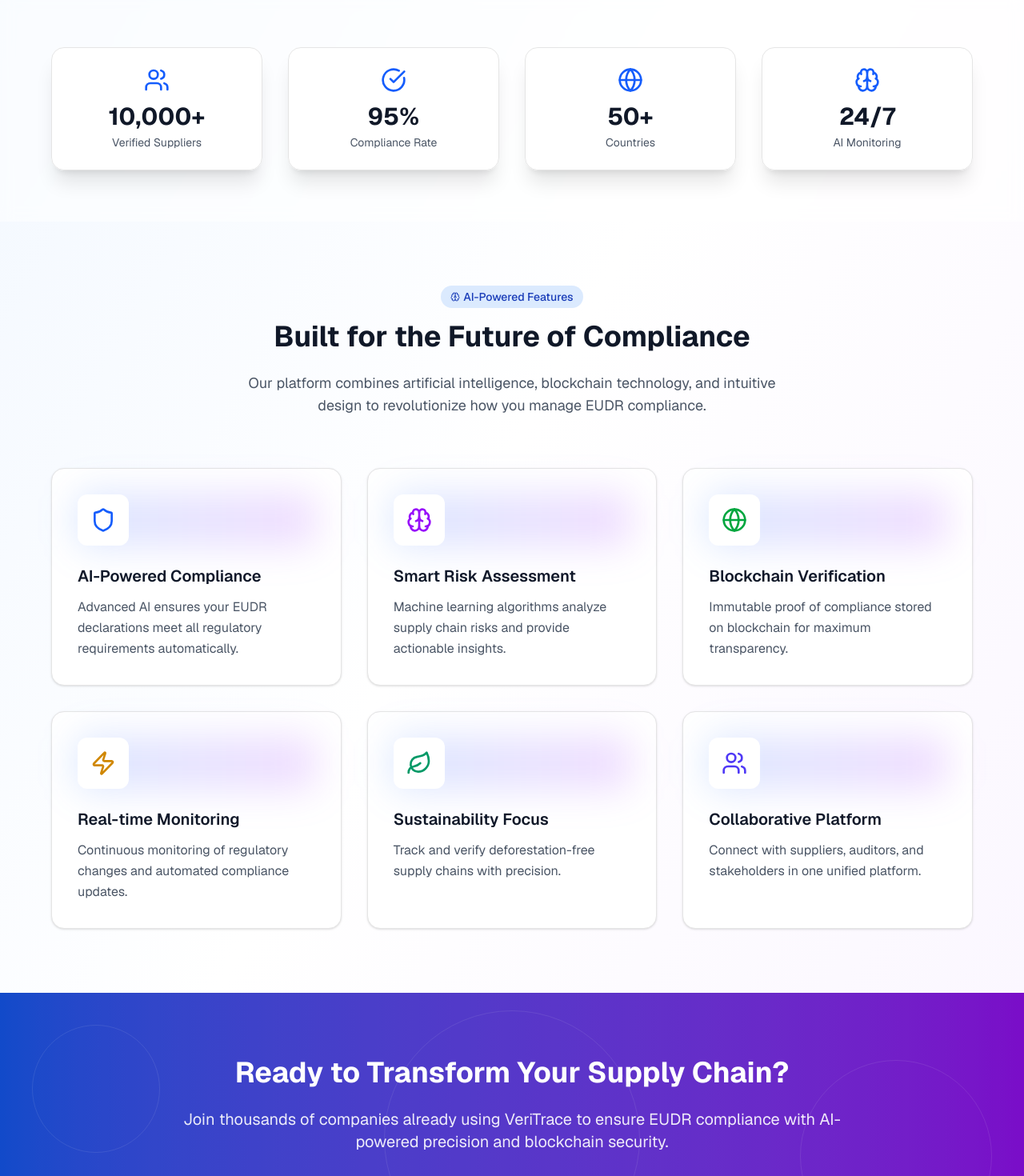
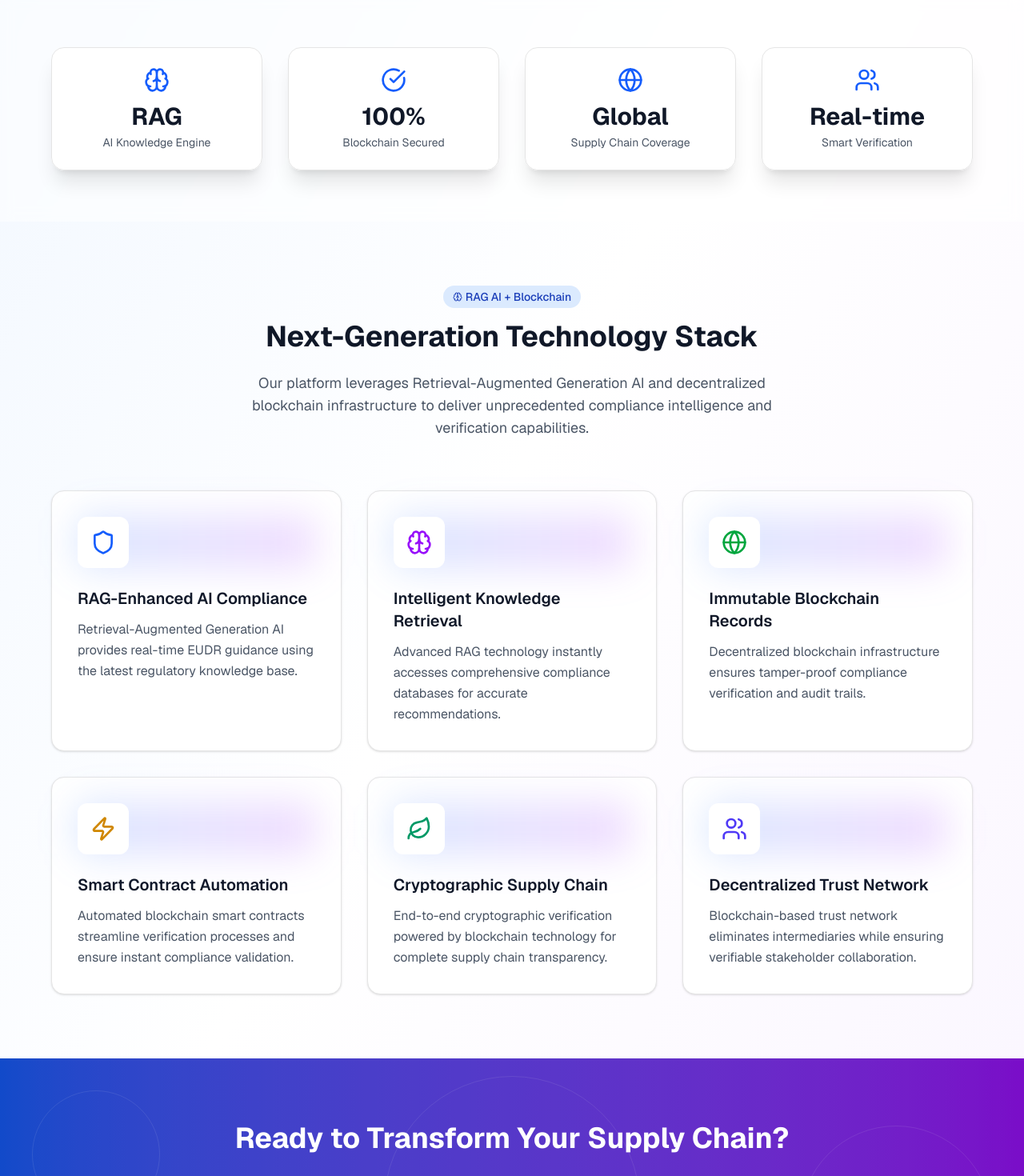
Before and after one commit to satriadhm/veritrace, a Next.js app: page /landing in a window 1280 px wide. Shown: the part 600-2070 px from the top of the page at 80% size. Built offline with nearby package versions, Linux system fonts and the light colour scheme.

Commit message:
fix: landing page

```diff
--- a/src/components/organisms/LandingPage.tsx
+++ b/src/components/organisms/LandingPage.tsx
@@ -22,47 +22,47 @@ const LandingPage: React.FC = () => {
   const features = [
     {
       icon: Shield,
-      title: 'AI-Powered Compliance',
-      description: 'Advanced AI ensures your EUDR declarations meet all regulatory requirements automatically.',
+      title: 'RAG-Enhanced AI Compliance',
+      description: 'Retrieval-Augmented Generation AI provides real-time EUDR guidance using the latest regulatory knowledge base.',
       color: 'text-blue-600 dark:text-blue-400'
     },
     {
       icon: Brain,
-      title: 'Smart Risk Assessment',
-      description: 'Machine learning algorithms analyze supply chain risks and provide actionable insights.',
+      title: 'Intelligent Knowledge Retrieval',
+      description: 'Advanced RAG technology instantly accesses comprehensive compliance databases for accurate recommendations.',
       color: 'text-purple-600 dark:text-purple-400'
     },
     {
       icon: Globe,
-      title: 'Blockchain Verification',
-      description: 'Immutable proof of compliance stored on blockchain for maximum transparency.',
+      title: 'Immutable Blockchain Records',
+      description: 'Decentralized blockchain infrastructure ensures tamper-proof compliance verification and audit trails.',
       color: 'text-green-600 dark:text-green-400'
     },
     {
       icon: Zap,
-      title: 'Real-time Monitoring',
-      description: 'Continuous monitoring of regulatory changes and automated compliance updates.',
+      title: 'Smart Contract Automation',
+      description: 'Automated blockchain smart contracts streamline verification processes and ensure instant compliance validation.',
       color: 'text-yellow-600 dark:text-yellow-400'
     },
     {
       icon: Leaf,
-      title: 'Sustainability Focus',
-      description: 'Track and verify deforestation-free supply chains with precision.',
+      title: 'Cryptographic Supply Chain',
+      description: 'End-to-end cryptographic verification powered by blockchain technology for complete supply chain transparency.',
       color: 'text-emerald-600 dark:text-emerald-400'
     },
     {
       icon: Users,
-      title: 'Collaborative Platform',
-      description: 'Connect with suppliers, auditors, and stakeholders in one unified platform.',
+      title: 'Decentralized Trust Network',
+      description: 'Blockchain-based trust network eliminates intermediaries while ensuring verifiable stakeholder collaboration.',
       color: 'text-indigo-600 dark:text-indigo-400'
     }
   ];
 
   const stats = [
-    { number: '10,000+', label: 'Verified Suppliers', icon: Users },
-    { number: '95%', label: 'Compliance Rate', icon: CheckCircle },
-    { number: '50+', label: 'Countries', icon: Globe },
-    { number: '24/7', label: 'AI Monitoring', icon: Brain }
+    { number: 'RAG', label: 'AI Knowledge Engine', icon: Brain },
+    { number: '100%', label: 'Blockchain Secured', icon: CheckCircle },
+    { number: 'Global', label: 'Supply Chain Coverage', icon: Globe },
+    { number: 'Real-time', label: 'Smart Verification', icon: Users }
   ];
 
   return (
@@ -101,7 +101,7 @@ const LandingPage: React.FC = () => {
         <div className="max-w-4xl mx-auto">
           <Badge variant="neon" className="mb-6">
             <Sparkles className="h-3 w-3 mr-1" />
-            AI-Powered EUDR Compliance
+            RAG AI + Blockchain Technology
           </Badge>
 
           <h1 className="text-5xl md:text-6xl font-bold mb-6 bg-gradient-to-r from-gray-900 via-blue-600 to-purple-600 bg-clip-text text-transparent dark:from-gray-100 dark:via-blue-400 dark:to-purple-400">
@@ -111,8 +111,8 @@ const LandingPage: React.FC = () => {
           </h1>
 
           <p className="text-xl text-gray-600 dark:text-gray-300 mb-8 max-w-2xl mx-auto">
-            Leverage cutting-edge AI and blockchain technology to ensure seamless EUDR compliance
-            while building sustainable, deforestation-free supply chains.
+            Harness the power of Retrieval-Augmented Generation (RAG) AI and immutable blockchain technology
+            to revolutionize EUDR compliance with intelligent, decentralized verification systems.
           </p>
 
           <div className="flex flex-col sm:flex-row gap-4 justify-center">
@@ -158,14 +158,14 @@ const LandingPage: React.FC = () => {
           <div className="text-center mb-16">
             <Badge variant="info" className="mb-4">
               <Brain className="h-3 w-3 mr-1" />
-              AI-Powered Features
+              RAG AI + Blockchain
             </Badge>
             <h2 className="text-4xl font-bold text-gray-900 dark:text-gray-100 mb-6">
-              Built for the Future of Compliance
+              Next-Generation Technology Stack
             </h2>
             <p className="text-lg text-gray-600 dark:text-gray-300 max-w-2xl mx-auto">
-              Our platform combines artificial intelligence, blockchain technology, and intuitive design
-              to revolutionize how you manage EUDR compliance.
+              Our platform leverages Retrieval-Augmented Generation AI and decentralized blockchain infrastructure
+              to deliver unprecedented compliance intelligence and verification capabilities.
             </p>
           </div>
 
@@ -198,8 +198,8 @@ const LandingPage: React.FC = () => {
             Ready to Transform Your Supply Chain?
           </h2>
           <p className="text-xl mb-8 opacity-90">
-            Join thousands of companies already using VeriTrace to ensure EUDR compliance
-            with AI-powered precision and blockchain security.
+            Experience the future of compliance with our revolutionary RAG AI and blockchain-powered
+            platform designed for unmatched precision and security.
           </p>
           <div className="flex flex-col sm:flex-row gap-4 justify-center">
             <Link href="/auth">
```
